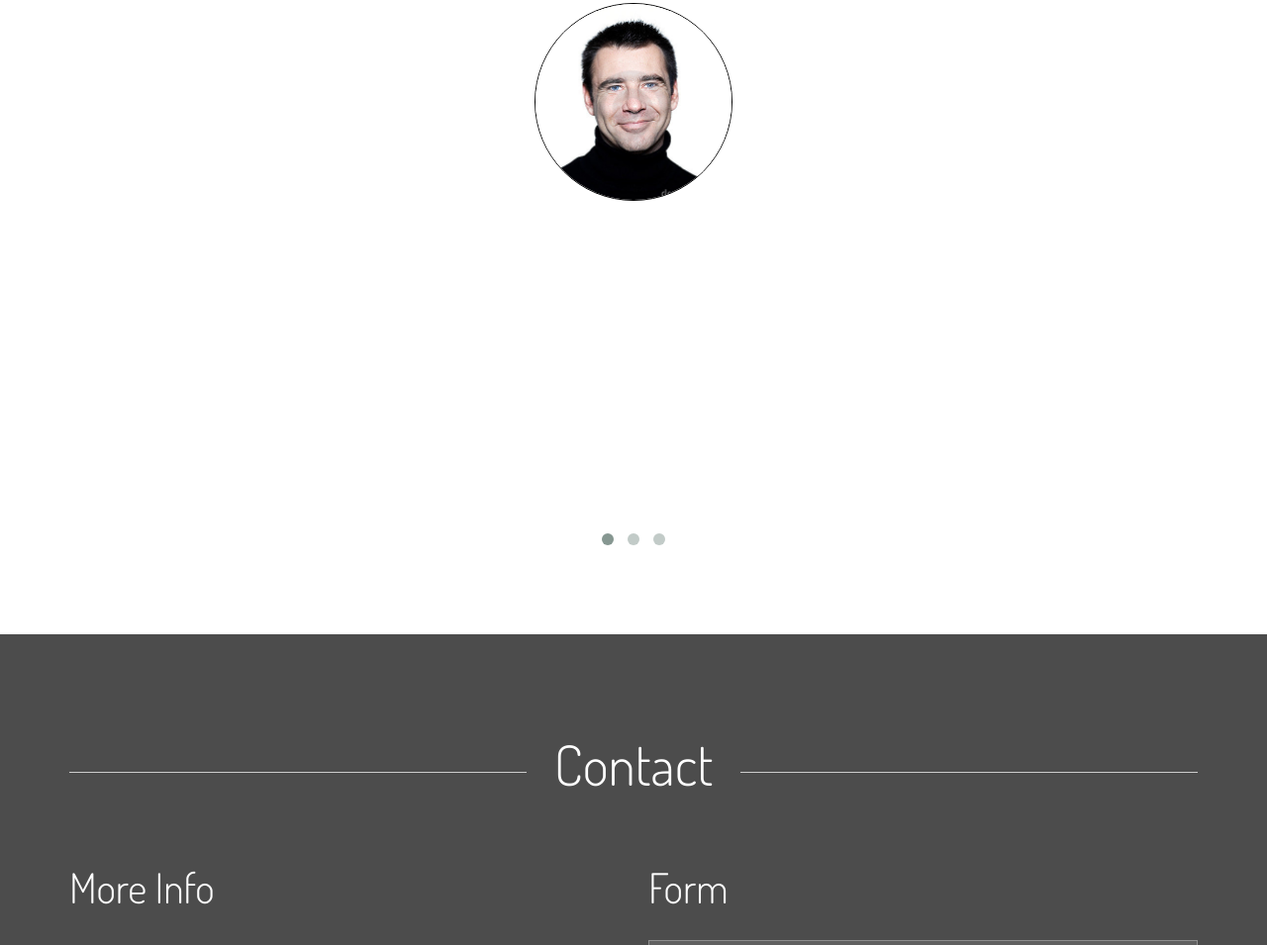
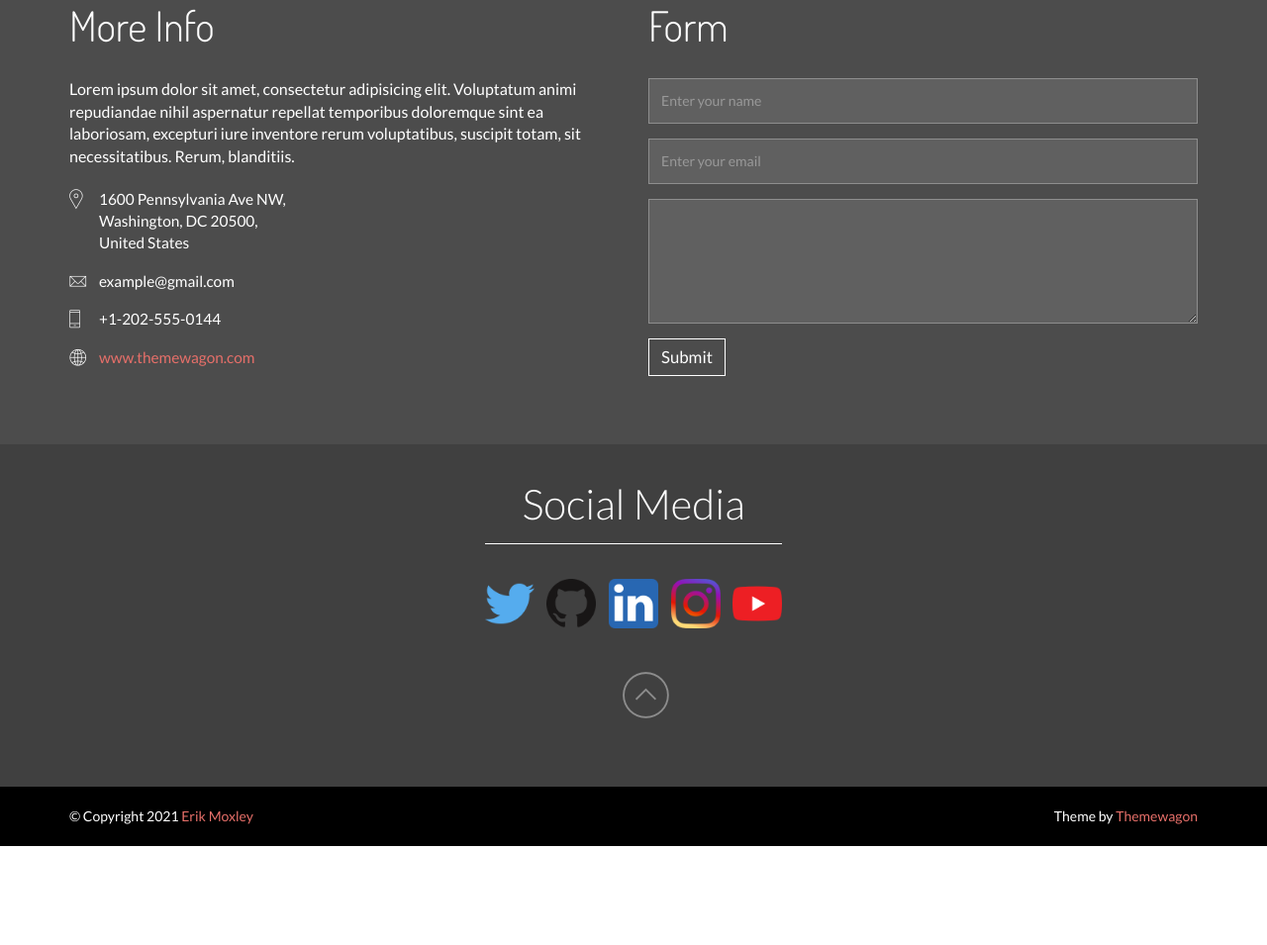
Before and after one commit to ErikMoxley/portfolio2021, a plain HTML site: page index.html in a window 1280 px wide. Shown: the part 3056-4011 px from the top of the page at 99% size. After the commit the page ends 3911 px from the top, so only its background shows below. Drawn offline with Linux system fonts and the light colour scheme; some packages are replaced by stand-ins of ours.

Commit message:
update folder names and fixed bottom scroll button

```diff
--- a/assets/css/style.css
+++ b/assets/css/style.css
@@ -744,3 +744,7 @@ footer {
 .about-block strong {
     font-size: 2em;
 }
+
+.scrollbutton {
+	padding-top: 50px;
+}
--- a/index.html
+++ b/index.html
@@ -50,7 +50,7 @@
                                      <li><a data-scroll href="#about">About <i class="pe-7s-comment"></i><span class="menu-effect"></span></a></li>
                                      <li><a data-scroll href="#services">Skills <i class="pe-7s-config"></i></a><span class="menu-effect"></span></li>
                                      <li><a data-scroll href="#portfolio">Projects <i class="pe-7s-glasses"></i></a><span class="menu-effect"></span></li>
-                                     <li><a data-scroll href="#testimonial">Testimonials <i class="pe-7s-glasses"></i></a><span class="menu-effect"></span></li>
+                                     <!-- <li><a data-scroll href="#testimonial">Testimonials <i class="pe-7s-glasses"></i></a><span class="menu-effect"></span></li> -->
                                      <li><a data-scroll href="#contact">Contact <i class="pe-7s-help1"></i></a><span class="menu-effect"></span></li>
                                  </ul>
                              </div>
@@ -216,7 +216,7 @@
 
         <!-- Testimonial Area -->
 
-        <section id="testimonial" class="testimonial-area">
+        <!-- <section id="testimonial" class="testimonial-area">
             <div class="container">
                 <h2 class="block_title">Testinomials</h2>
                 <div class="row">
@@ -247,7 +247,7 @@
                     </div>
                 </div>
             </div></container>
-        </section>
+        </section> -->
 
         <!-- testimonial -->
 
@@ -296,6 +296,7 @@
                 <div class="container">
                     <div class="row">
                         <div class="col-xs-12">
+
                             <ul class="scoialinks">
                                 <li class="normal-txt">Social Media</li>
                                 <li class="social-icons"><a class="twitter" href="#"></a></li>
@@ -303,13 +304,14 @@
                                 <li class="social-icons"><a class="linkedin" href="#"></a></li>
                                 <li class="social-icons"><a class="instagram" href="#"></a></li>
                                 <li class="social-icons"><a class="youtube" href="#"></a></li>
-
-                                <!-- <li class="social-icons"><a class="wordpress" href="#"></a></li> -->
+                                <br><br><br><br>
+                                <div class="scrollbutton">
+                                        <a data-scroll href="#about" class="scrollDown animated pulse" id="scrollToContent"><i class="pe-7s-angle-up-circle pe-va"></i></a>
+                                </div>
                             </ul>
                         </div>
                     </div>
                 </div>
-
             </div><!-- social -->
         </section><!-- contact -->
 
@@ -319,7 +321,6 @@
             <div class="container">
                 <div class="row">
                     <div class="col-sm-6">
-
                         <p class="copyright">© Copyright 2021 <a href="" target="_blank">Erik Moxley</a></p>
                     </div>
                     <div class="col-sm-6">
```
